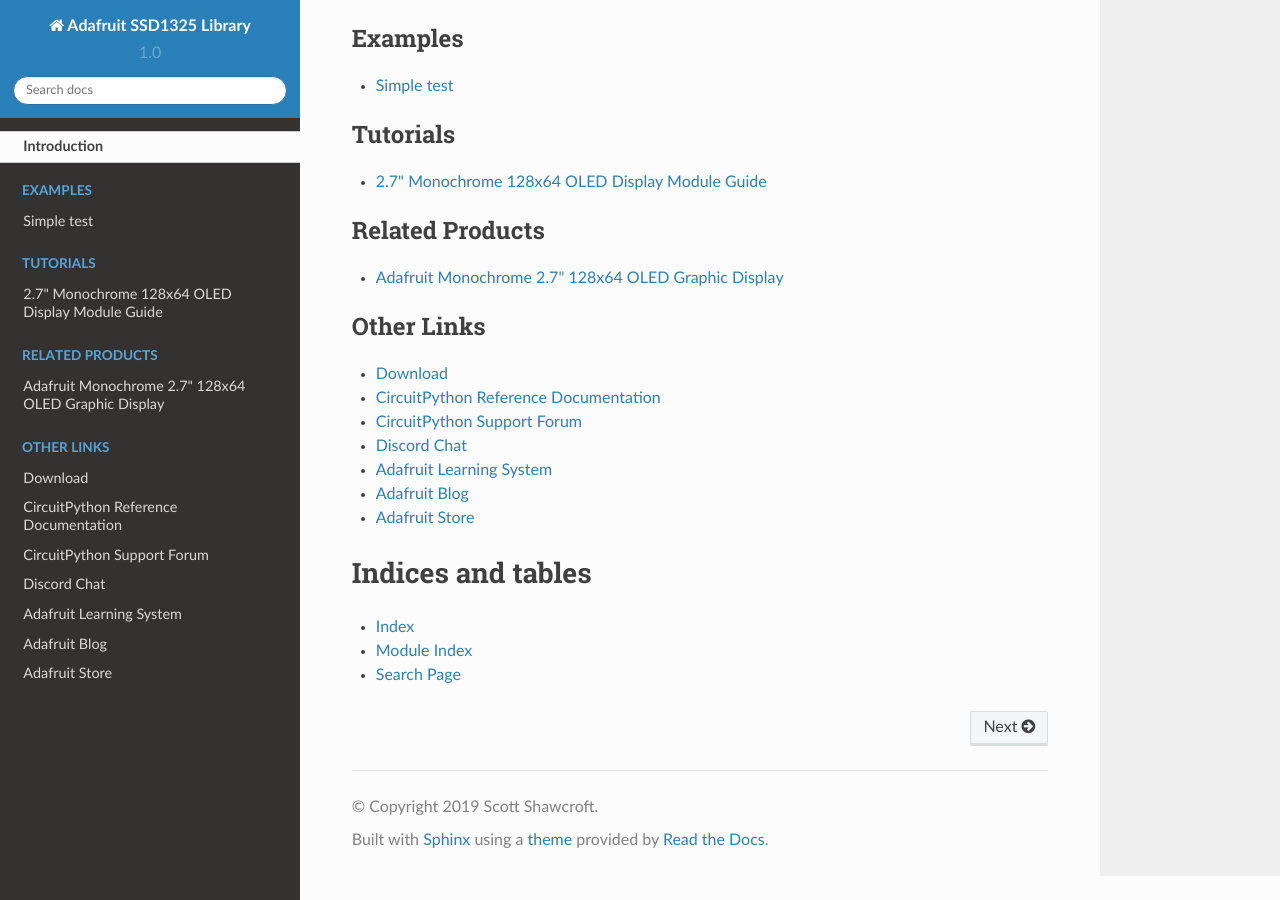
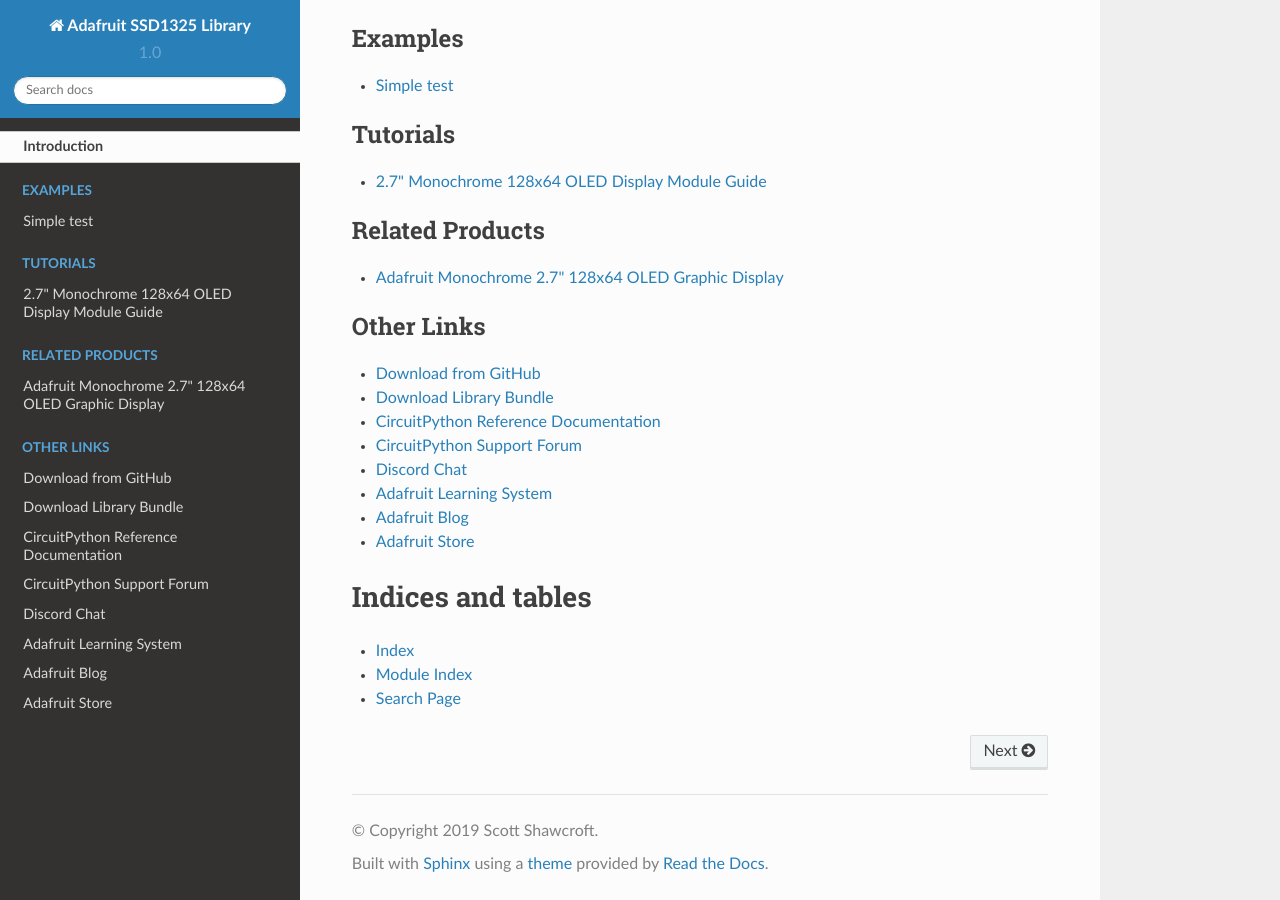
Before and after one commit to adafruit/Adafruit_CircuitPython_SSD1325, a Sphinx documentation site: the page built from docs/index.rst, in a window 1280 px wide and 900 px high, scrolled down 1699 px. Built offline with Sphinx 7.4.7 and the Read the Docs theme 2.0.0, drawn with Linux system fonts in a browser that asks for light colours.

Commit message:
Added cp.org link to index.rst

```diff
--- a/docs/index.rst
+++ b/docs/index.rst
@@ -33,7 +33,8 @@
 .. toctree::
     :caption: Other Links
 
-    Download <https://github.com/adafruit/Adafruit_CircuitPython_SSD1325/releases/latest>
+    Download from GitHub <https://github.com/adafruit/Adafruit_CircuitPython_SSD1325/releases/latest>
+    Download Library Bundle <https://circuitpython.org/libraries>
     CircuitPython Reference Documentation <https://docs.circuitpython.org>
     CircuitPython Support Forum <https://forums.adafruit.com/viewforum.php?f=60>
     Discord Chat <https://adafru.it/discord>
```
